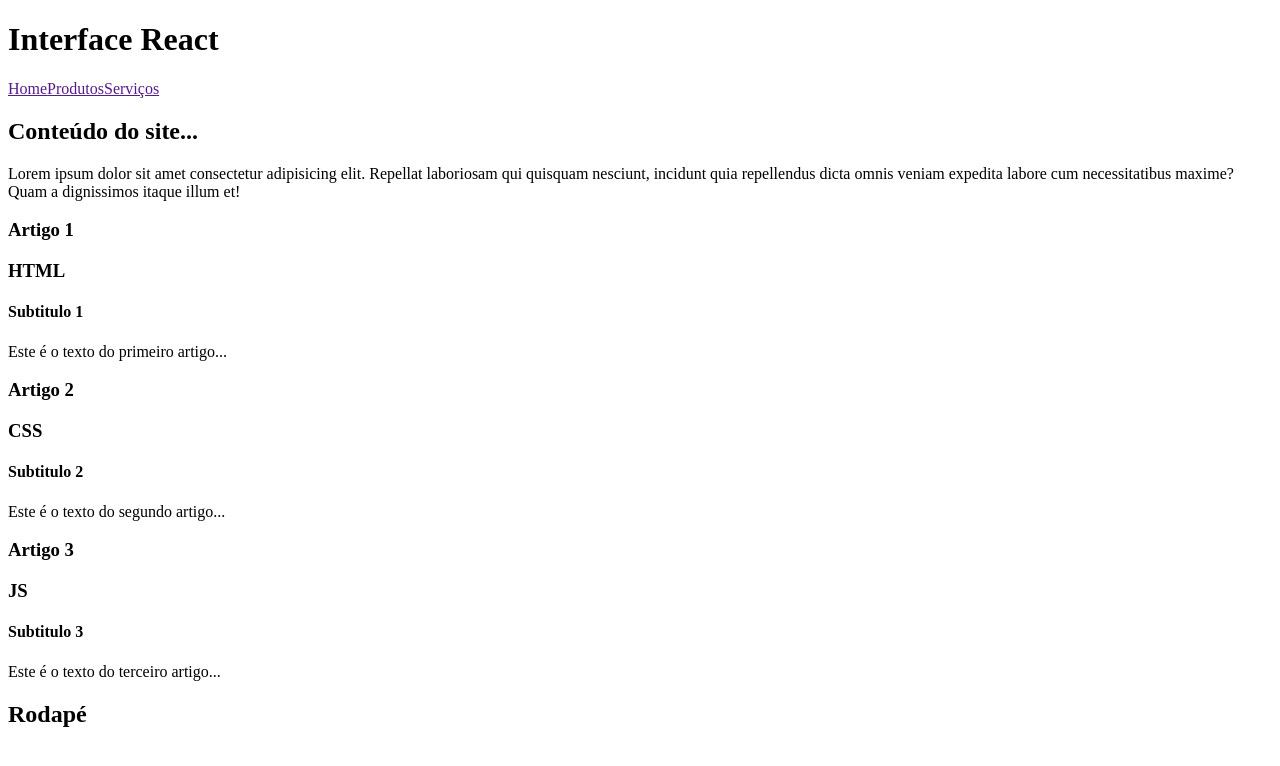
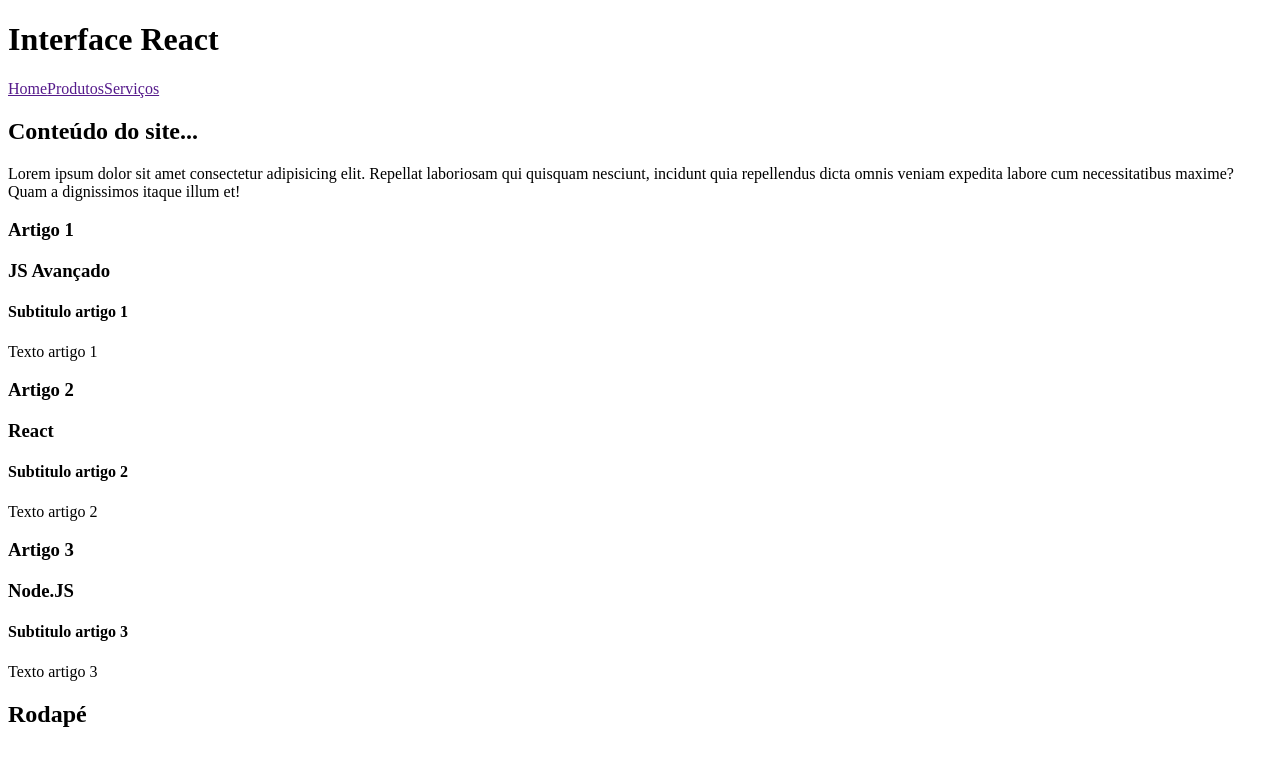
Before and after one commit to IgnacioNeto/meu-app, a React (Create React App) app: page / in a window 1280 px wide. Shown: the top 766 px of the page. Built offline with nearby package versions, Linux system fonts and the light colour scheme.

Commit message:
Acessar objetos pelo map
Acessar objetos pelo map

```diff
--- a/src/components/layout/Conteudo.jsx
+++ b/src/components/layout/Conteudo.jsx
@@ -1,13 +1,26 @@
 import Artigo from "../Artigo";
 
 const Conteudo = () => {
-  /* 1) Crie um array com o nome de 3 cursos */
-
-  /*  2) Dentro das chamadas do artigo, passe como uma nova prop chamada curso
-  o nome de cada curso. O primeiro artigo deve mostrar o nome do primeiro curso,
-  o segundo artigo o nome do segundo curso e o terceiro o nome do terceiro curso */
-
-  const cursos = ["HTML", "CSS", "JS"];
+  const artigos = [
+    {
+      titulo: "Artigo 1",
+      subtitulo: "Subtitulo artigo 1",
+      texto: "Texto artigo 1",
+      curso: "JS Avançado",
+    },
+    {
+      titulo: "Artigo 2",
+      subtitulo: "Subtitulo artigo 2",
+      texto: "Texto artigo 2",
+      curso: "React",
+    },
+    {
+      titulo: "Artigo 3",
+      subtitulo: "Subtitulo artigo 3",
+      texto: "Texto artigo 3",
+      curso: "Node.JS",
+    },
+  ];
 
   return (
     <main>
@@ -20,19 +33,17 @@ const Conteudo = () => {
           dignissimos itaque illum et!
         </p>
 
-        {/* Children é o que está entre as Tags de abertura/fechamento */}
-        {/* <Artigo>Este é o texto do primeiro artigo...</Artigo> */}
-        <Artigo titulo="Artigo 1" subtitulo="Subtitulo 1" curso={cursos[0]}>
-          Este é o texto do primeiro artigo...
-        </Artigo>
-
-        <Artigo titulo="Artigo 2" subtitulo="Subtitulo 2" curso={cursos[1]}>
-          Este é o texto do segundo artigo...
-        </Artigo>
-
-        <Artigo titulo="Artigo 3" subtitulo="Subtitulo 3" curso={cursos[2]}>
-          Este é o texto do terceiro artigo...
-        </Artigo>
+        {artigos.map((artigo) => {
+          return (
+            <Artigo
+              titulo={artigo.titulo}
+              subtitulo={artigo.subtitulo}
+              curso={artigo.curso}
+            >
+              {artigo.texto}
+            </Artigo>
+          );
+        })}
       </section>
     </main>
   );
```
